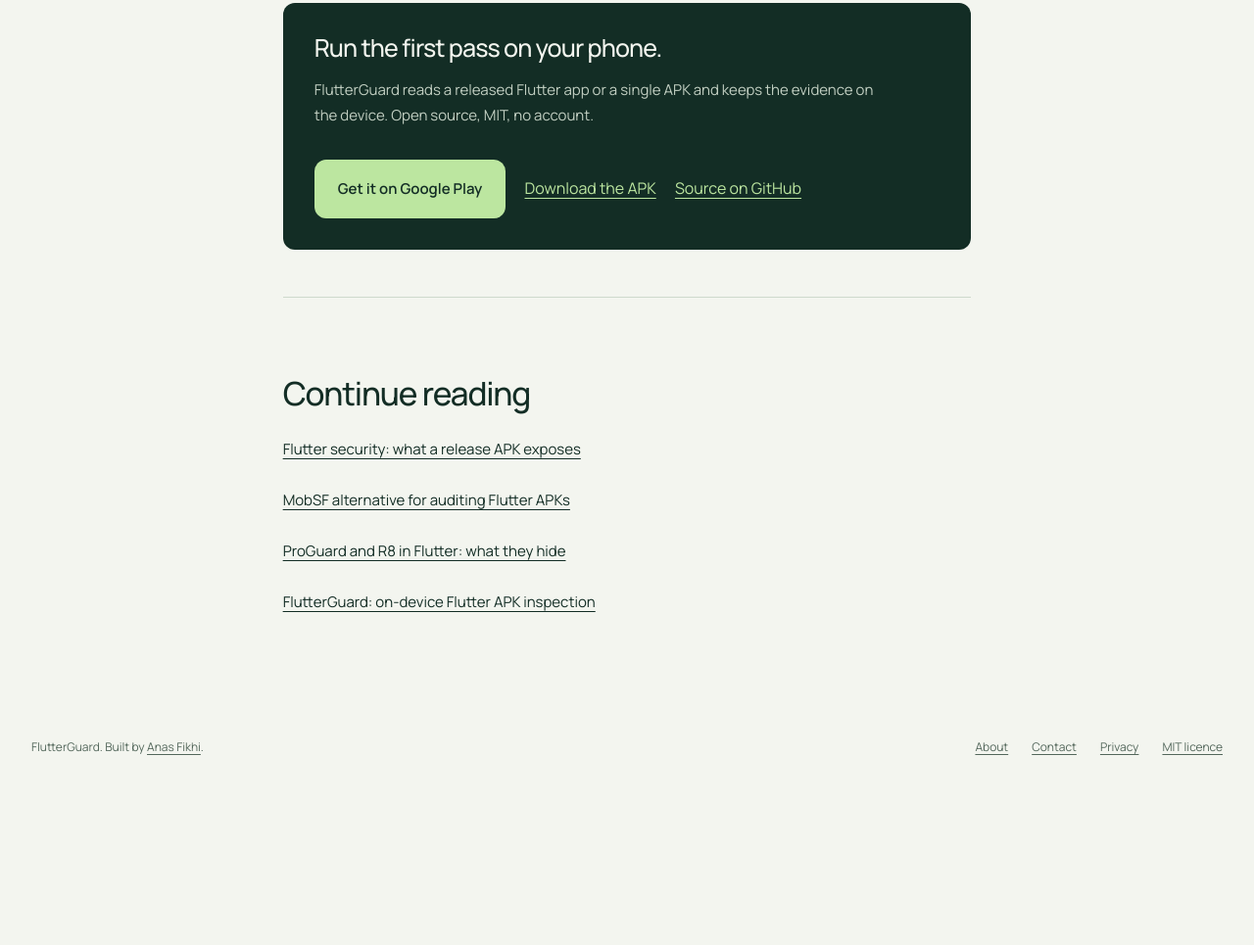
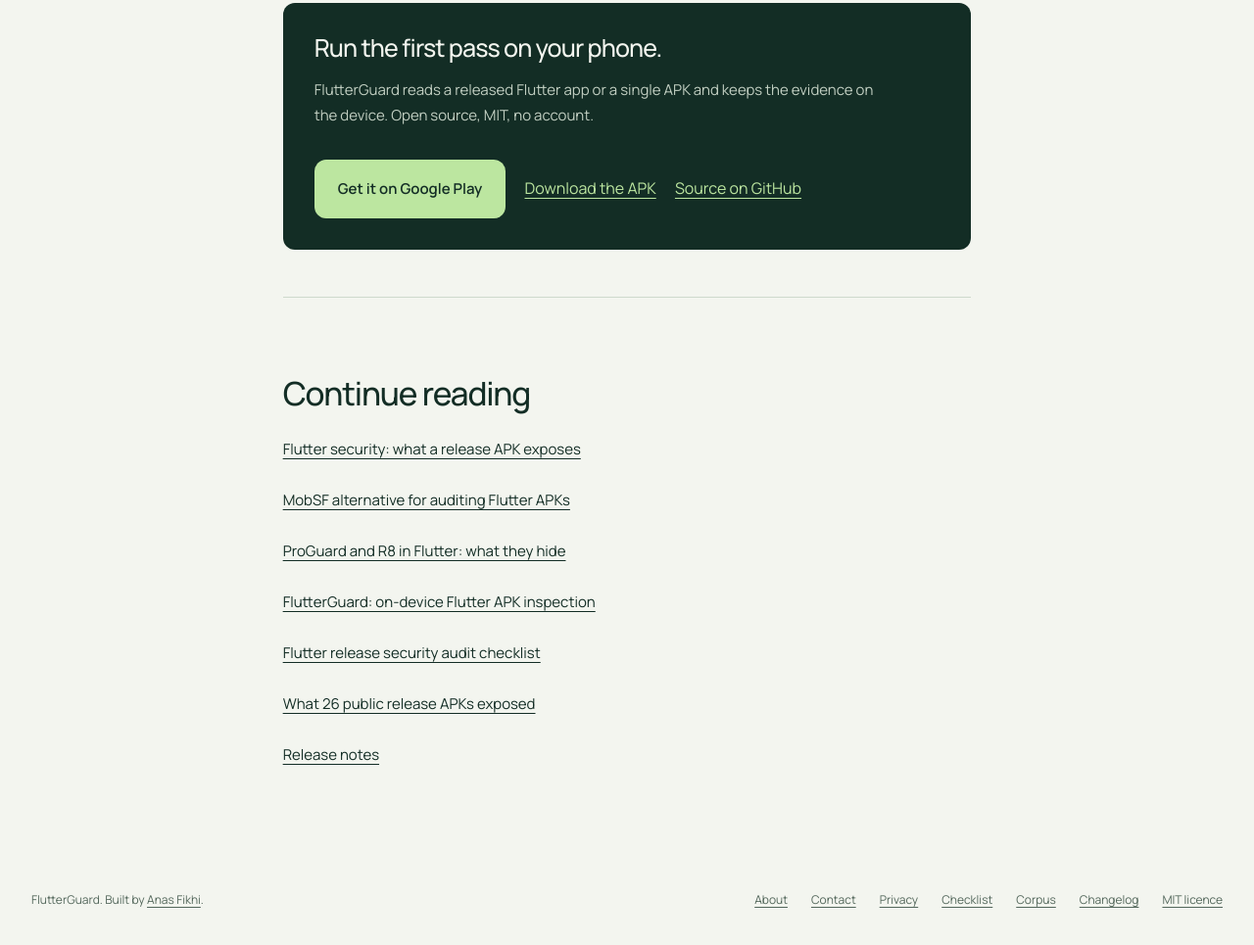
Before and after one commit to anasfik/gwhyyy-flutterguard, a plain HTML site: page flutter-apk-inspection/index.html in a window 1280 px wide. Shown: the part 4151-5116 px from the top of the page at 98% size. Before the commit the page ends 4968 px from the top, so only its background shows below. Drawn offline with Linux system fonts and the light colour scheme.

Commit message:
feat(site): link the checklist, corpus and changelog from guides and every footer

```diff
--- a/flutter-apk-inspection/index.html
+++ b/flutter-apk-inspection/index.html
@@ -156,13 +156,16 @@ strings lib/arm64-v8a/libapp.so \
             <li><a href="/mobsf-alternative/">MobSF alternative for auditing Flutter APKs</a></li>
             <li><a href="/proguard-flutter/">ProGuard and R8 in Flutter: what they hide</a></li>
             <li><a href="/">FlutterGuard: on-device Flutter APK inspection</a></li>
-          </ul>
+            <li><a href="/flutter-security-checklist/">Flutter release security audit checklist</a></li>
+            <li><a href="/flutter-release-corpus/">What 26 public release APKs exposed</a></li>
+            <li><a href="/changelog/">Release notes</a></li>
+        </ul>
         </nav>
       </div>
     </article>
   </main>
 
-  <footer class="site-footer container"><p>FlutterGuard. Built by <a href="https://gwhyyy.com" target="_blank" rel="noopener noreferrer">Anas Fikhi<span class="sr-only"> (opens in a new tab)</span></a>.</p><nav class="footer-links" aria-label="Site"><a href="/about/">About</a><a href="/contact/">Contact</a><a href="/privacy/">Privacy</a><a href="https://github.com/anasfik/FlutterGuard/blob/main/LICENSE" target="_blank" rel="noopener noreferrer">MIT licence<span class="sr-only"> (opens in a new tab)</span></a></nav></footer>
+  <footer class="site-footer container"><p>FlutterGuard. Built by <a href="https://gwhyyy.com" target="_blank" rel="noopener noreferrer">Anas Fikhi<span class="sr-only"> (opens in a new tab)</span></a>.</p><nav class="footer-links" aria-label="Site"><a href="/about/">About</a><a href="/contact/">Contact</a><a href="/privacy/">Privacy</a><a href="/flutter-security-checklist/">Checklist</a><a href="/flutter-release-corpus/">Corpus</a><a href="/changelog/">Changelog</a><a href="https://github.com/anasfik/FlutterGuard/blob/main/LICENSE" target="_blank" rel="noopener noreferrer">MIT licence<span class="sr-only"> (opens in a new tab)</span></a></nav></footer>
   <script defer src="https://static.cloudflareinsights.com/beacon.min.js" data-cf-beacon='{"token":"f9110d5432f446d6833224ec262cdd83"}'></script>
 </body>
 </html>
```
Also changed, not shown: about/index.html (+1 -1 lines), changelog/index.html (+1 -1 lines), contact/index.html (+1 -1 lines), flutter-security/index.html (+5 -2 lines), index.html (+1 -1 lines), mobsf-alternative/index.html (+5 -2 lines), privacy/index.html (+1 -1 lines), proguard-flutter/index.html (+5 -2 lines).
